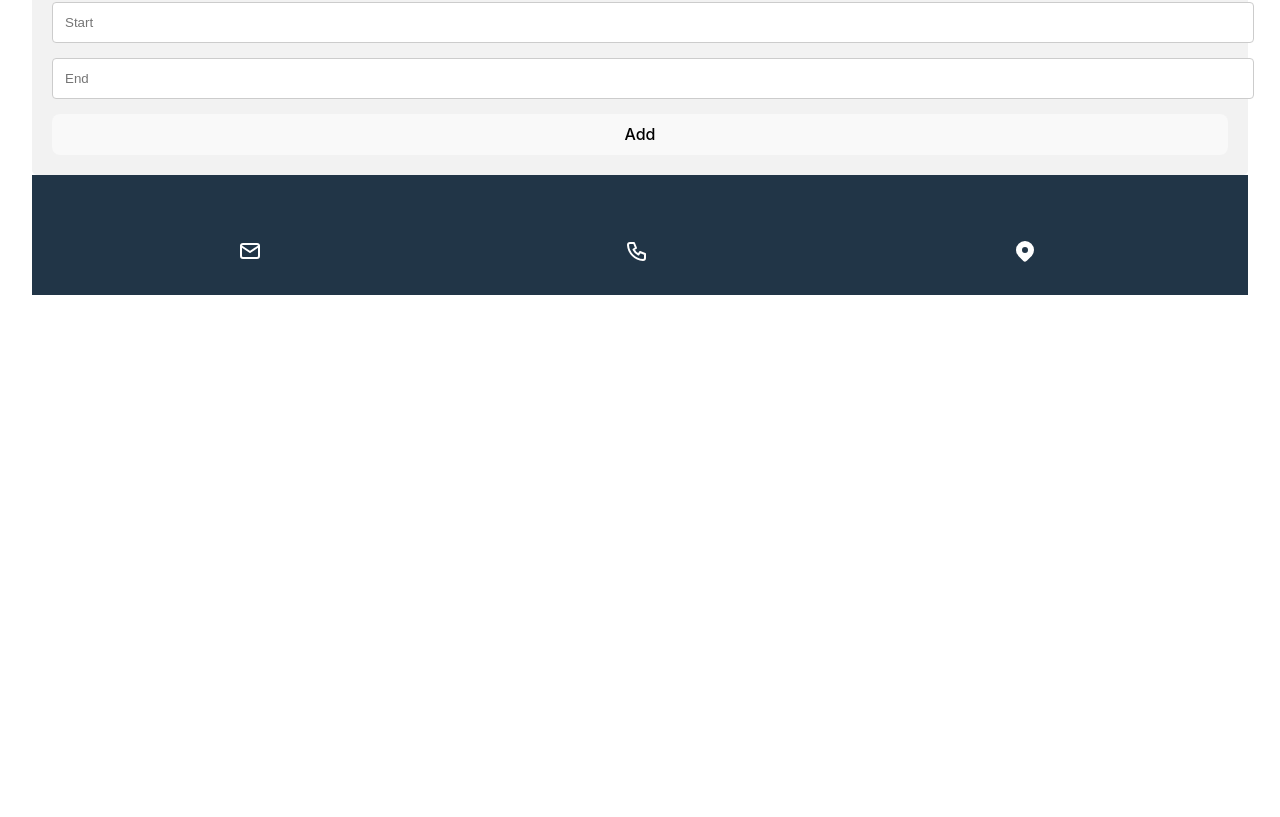
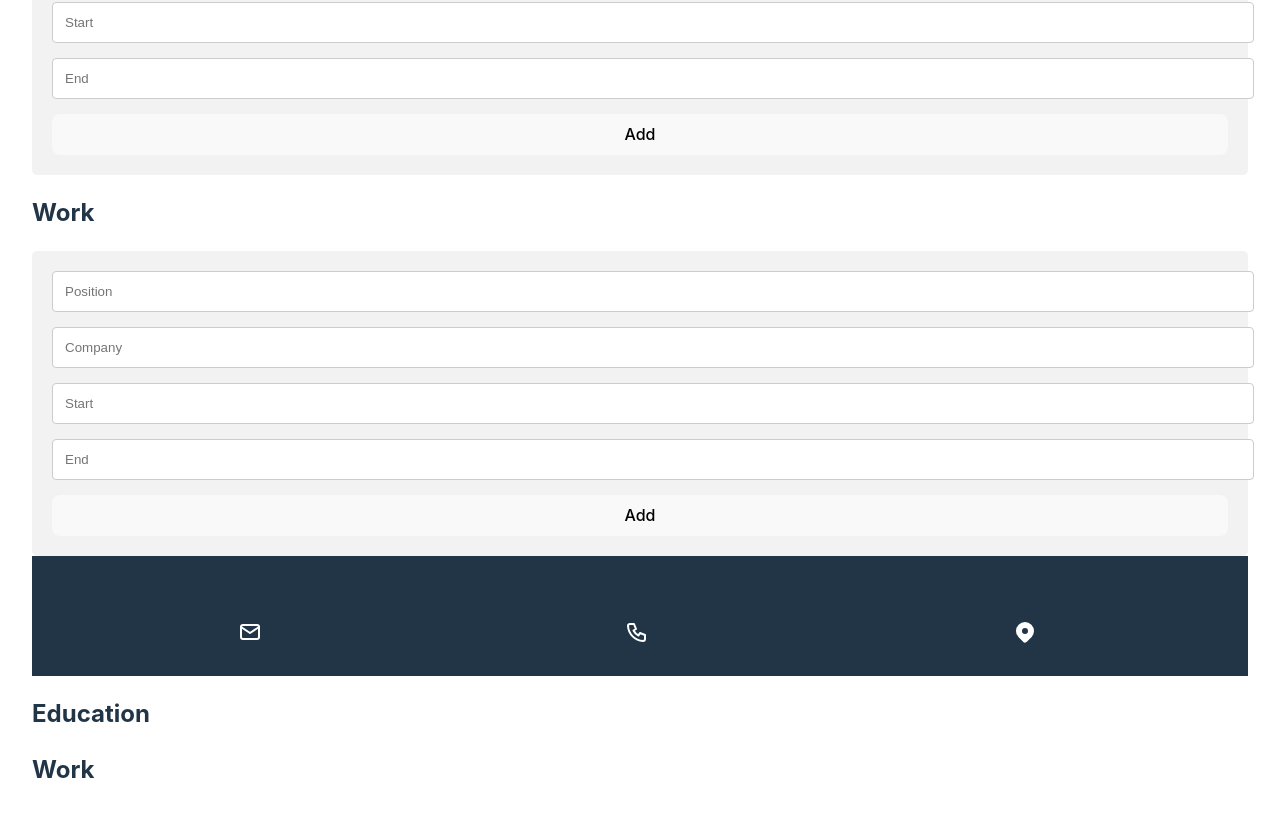
Before and after one commit to Samuel-Duncan/cv-application, a React (Vite) app: page / in a window 1280 px wide. Shown: the part 589-1406 px from the top of the page. Before the commit the page ends 916 px from the top, so only its background shows below. Built offline with nearby package versions, Linux system fonts and the light colour scheme.

Commit message:
Add WorkForm and WorkPreview
Users can now update their cv with work experience.

```diff
--- a/src/App.jsx
+++ b/src/App.jsx
@@ -4,6 +4,8 @@ import PersonalForm from "./components/PersonalForm";
 import PersonalPreview from "./components/PersonalPreview";
 import EducationForm from "./components/EducationForm";
 import EducationPreview from "./components/EducationPreview";
+import WorkForm from "./components/WorkForm";
+import WorkPreview from "./components/WorkPreview";
 import "./styles/App.css";
 
 function App() {
@@ -13,6 +15,7 @@ function App() {
   const [phoneNumber, setPhoneNumber] = useState("");
   const [address, setAddress] = useState("");
   const [education, setEducation] = useState([]);
+  const [work, setWork] = useState([]);
 
   const handleFirstName = (e) => {
     setFirstName(e.target.value);
@@ -71,6 +74,43 @@ function App() {
     });
   };
 
+  const addWork = (e) => {
+    e.preventDefault();
+    const id = uuid();
+    const position = e.target[0].value;
+    const company = e.target[1].value;
+    const start = e.target[2].value;
+    const end = e.target[3].value;
+    let newWork = { id, position, company, start, end };
+    setWork([...work, newWork]);
+    clear(e);
+  };
+
+  const saveWork = (e, id) => {
+    e.preventDefault();
+    const position = e.target[0].value;
+    const company = e.target[1].value;
+    const start = e.target[2].value;
+    const end = e.target[3].value;
+    const updateWork = { position, company, start, end };
+
+    setWork(
+      work.map((wo) => {
+        if (wo.id === id) {
+          return { ...wo, ...updateWork };
+        } else {
+          return wo;
+        }
+      }),
+    );
+  };
+
+  const removeWork = (id) => {
+    setWork((currentWork) => {
+      return currentWork.filter((wo) => wo.id !== id);
+    });
+  };
+
   const clear = (e) => {
     for (let i = 0; i < e.target.length; i++) {
       e.target[i].value = "";
@@ -94,6 +134,12 @@ function App() {
           save={saveEducation}
           remove={removeEducation}
         />
+        <WorkForm
+          formData={work}
+          add={addWork}
+          save={saveWork}
+          remove={removeWork}
+        />
       </section>
       <section>
         <PersonalPreview
@@ -103,6 +149,7 @@ function App() {
           phoneNumber={phoneNumber}
           address={address}
         />
+        <h2>Education</h2>
         {education.map((edu) => {
           return (
             <EducationPreview
@@ -114,6 +161,18 @@ function App() {
             ></EducationPreview>
           );
         })}
+        <h2>Work</h2>
+        {work.map((wo) => {
+          return (
+            <WorkPreview
+              key={wo.id}
+              position={wo.position}
+              company={wo.company}
+              start={wo.start}
+              end={wo.end}
+            ></WorkPreview>
+          );
+        })}
       </section>
     </div>
   );
--- /dev/null
+++ b/src/components/WorkForm.jsx
@@ -0,0 +1,60 @@
+import "../styles/Forms.css";
+
+function WorkForm({ formData, add, save, remove }) {
+  return (
+    <section className="education">
+      <h2>Work</h2>
+      {formData.map((formData) => {
+        return (
+          <li key={formData.id}>
+            <form className="form" onSubmit={(e) => save(e, formData.id)}>
+              <input
+                type="text"
+                placeholder="Position"
+                defaultValue={formData.position}
+              ></input>
+              <input
+                type="text"
+                placeholder="Company"
+                defaultValue={formData.company}
+              ></input>
+              <input
+                type="text"
+                placeholder="Start"
+                defaultValue={formData.start}
+              ></input>
+              <input
+                type="text"
+                placeholder="End"
+                defaultValue={formData.end}
+              ></input>
+              <div className="btn-container">
+                <button type="submit" className="btn-primary">
+                  Save
+                </button>
+                <button
+                  type="button"
+                  className="btn-secondary"
+                  onClick={() => remove(formData.id)}
+                >
+                  Delete
+                </button>
+              </div>
+            </form>
+          </li>
+        );
+      })}
+      <form className="form" onSubmit={add}>
+        <input type="text" placeholder="Position"></input>
+        <input type="text" placeholder="Company"></input>
+        <input type="text" placeholder="Start"></input>
+        <input type="text" placeholder="End"></input>
+        <button type="submit" className="btn-primary">
+          Add
+        </button>
+      </form>
+    </section>
+  );
+}
+
+export default WorkForm;
--- /dev/null
+++ b/src/components/WorkPreview.jsx
@@ -0,0 +1,15 @@
+import "../styles/EducationPreview.css";
+
+function WorkPreview({ id, position, company, start, end }) {
+  return (
+    <li key={id}>
+      <p>{position}</p>
+      <p>{company}</p>
+      <p>
+        {start} - {end}
+      </p>
+    </li>
+  );
+}
+
+export default WorkPreview;
```
